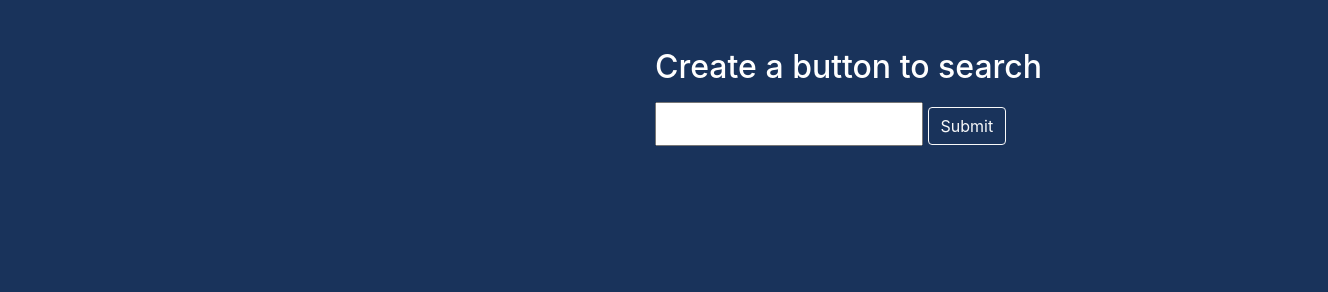
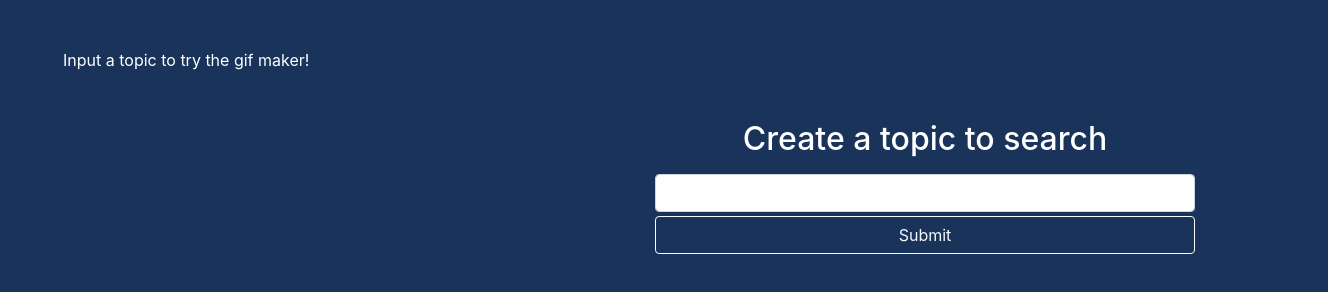
Before and after one commit to StephenOveson/giphy-api, a plain HTML site: page index.html in a window 1280 px wide. Shown: the whole page, 1328 px wide, since content can reach past the window. Drawn offline with nearby package versions, Linux system fonts and the light colour scheme.

Commit message:
styling done and changes to html to make page clearer.

```diff
--- a/assets/js/giphy.js
+++ b/assets/js/giphy.js
@@ -14,6 +14,7 @@ let submit = $('#submit');
 let searchTerm;
 let gifStill;
 
+$('#topic-buttons').text('Input a topic to try the gif maker!')
 
 
 
--- a/index.html
+++ b/index.html
@@ -14,14 +14,14 @@
 
 <body class="text-white" style="background-color: #19335b">
     <div id="topic-buttons" class="container-fluid m-5"></div>
-    <div class="container-fluid">
-        <div id="2-columns" class="row d-flex align-items-center">
+    <div class="container">
+        <div id="2-columns" class="row">
             <div id="giphy-display" class="col-6"></div>
             <div id="giphy-search" class="col-6">
                 <form>
-                    <h2><label for="new-giphy-search">Create a button to search</label></h2>
-                    <input type="text" id="new-giphy-search" class="p-2 form-container">
-                    <input type="submit" id="submit" class="btn btn-outline-light">
+                    <h2 class="text-center"><label for="new-giphy-search">Create a topic to search</label></h2>
+                    <input type="text" id="new-giphy-search" class="p-2 form-control">
+                    <input type="submit" id="submit" class="btn btn-outline-light mt-1 form-control">
                 </form>
             </div>
         </div>
```
